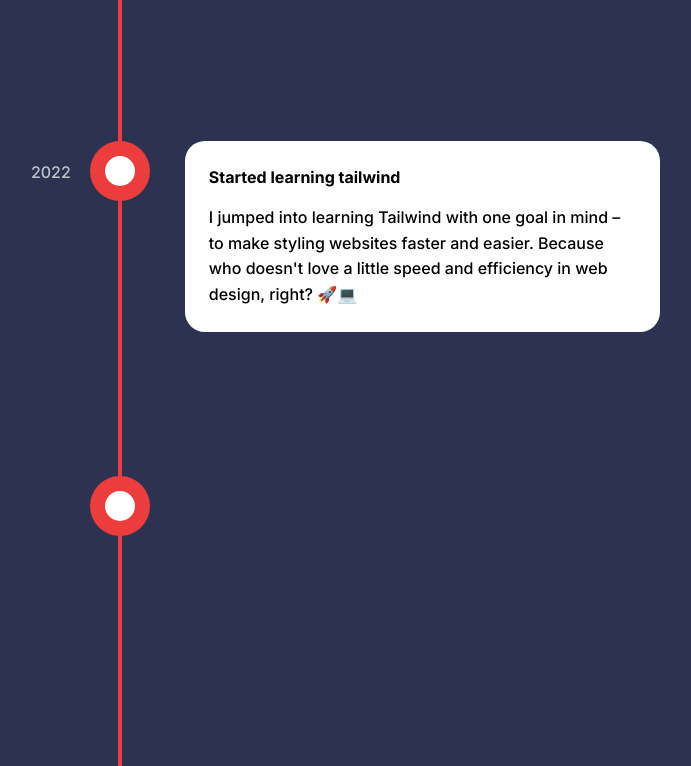
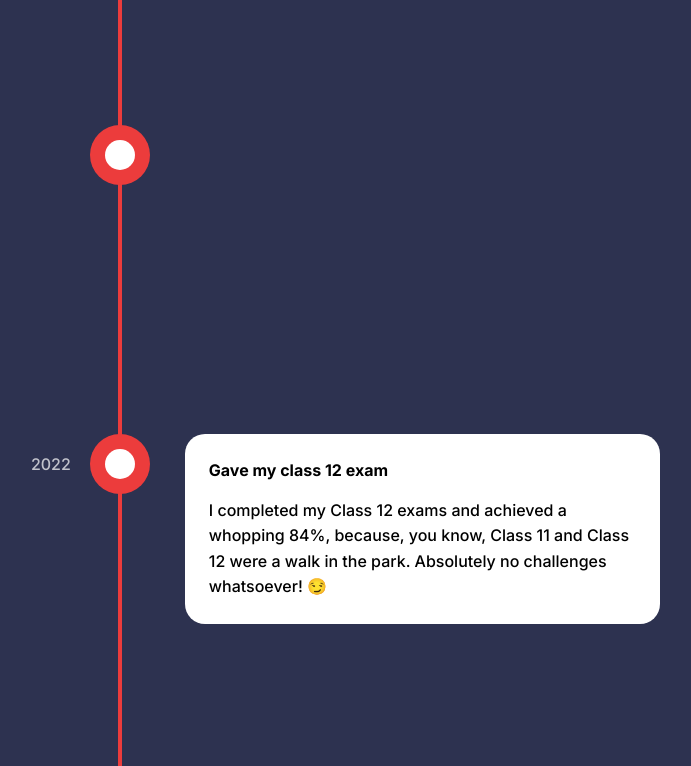
Before and after one commit to Pratik1968/my-portfolio, a React (Vite) app in the folder my-portfolio/: page / in a window 1280 px wide. Shown: the part 2360-3126 px from the top of the page, without its empty margins (520-1211 px from the left). Built offline with nearby package versions, Linux system fonts and the light colour scheme; no server answers.

Commit message:
added flutter skill

```diff
--- a/my-portfolio/src/Routes/Home/Section/CarrerJourneySection/layout.tsx
+++ b/my-portfolio/src/Routes/Home/Section/CarrerJourneySection/layout.tsx
@@ -36,6 +36,18 @@
                 >
                     <h1 className="font-bold"> Joined Collage </h1>
                     <p>Ah, college life—the absolute zenith of intense intellectual rigor, where quizzes and assignments are undoubtedly the epitome of a stress-free and leisurely existence. Truly living the dream! 😌🎓</p>
+                    </VerticalTimelineElement>
+                    <VerticalTimelineElement
+                date="2023"
+                icon ={<TimelineArrowImage/>}
+                contentArrowStyle={{display:"none"}}
+                iconClassName="flex item-center justify-center"
+iconStyle={{backgroundColor:"transparent",boxShadow:"none"}}
+                contentStyle={{borderRadius:"20px",boxShadow:"none",marginBottom:"5rem"}}
+                dateClassName="text-bold text-white"
+                >
+                    <h1 className="font-bold">Learned Flutter </h1>
+                    <p>Starting with Flutter opened up possibilities for creating apps across different platforms without writing separate codebases.</p>
                     </VerticalTimelineElement>
 <VerticalTimelineElement
                 date="2022"
--- a/my-portfolio/src/Routes/Home/Section/SkillSection/layout.tsx
+++ b/my-portfolio/src/Routes/Home/Section/SkillSection/layout.tsx
@@ -7,7 +7,7 @@
 import PostgresqlImageSrc from "../../../../assets/postgresqlImage.svg";
 import TailwindImageSrc from "../../../../assets/tailwindImage.svg";
 import TypescriptImageSrc from "../../../../assets/typescriptImage.svg";
-
+import FlutterImageSrc from "../../../../assets/flutterImage.svg"
 export default function SkillSection({setSectionOpen}:{setSectionOpen:Function}):ReactNode{
     return(
         <div onMouseEnter={()=>setSectionOpen(1)} id="Skills" className="w-full h-fit p-3 flex flex-col">
@@ -21,6 +21,7 @@
     <SkillCardTemplate ImageSrc={PostgresqlImageSrc} CardTitle="Postgresql" CardDiscription="PostgreSQL: web dev's powerhouse, blending reliability, scalability, and ACID compliance. A versatile maestro for seamless data orchestration, turning complexity into a harmonious symphony."/>
     <SkillCardTemplate ImageSrc={TailwindImageSrc} CardTitle="Tailwind" CardDiscription="Tailwind is essential in web development, streamlining and accelerating the styling process with its utility-first CSS framework, ensuring efficient and consistent design implementation."/>
     <SkillCardTemplate ImageSrc={TypescriptImageSrc} CardTitle="Typescript" CardDiscription="TypeScript is crucial in web development, enhancing JavaScript with static typing for improved code quality, tooling, and maintainability, seamlessly integrating with HTML, CSS, and popular frameworks."/>
+    <SkillCardTemplate ImageSrc={FlutterImageSrc} CardTitle="Flutter" CardDiscription="Flutter is a free and open-source framework for building beautiful, high-performance apps for mobile, web, desktop, and embedded devices from a single codebase."/>
 
 </div>
         </div>
```
Also changed, not shown: my-portfolio/src/assets/flutterImage.svg (added), 1 other file (tests, documents, lock files or other folders).
